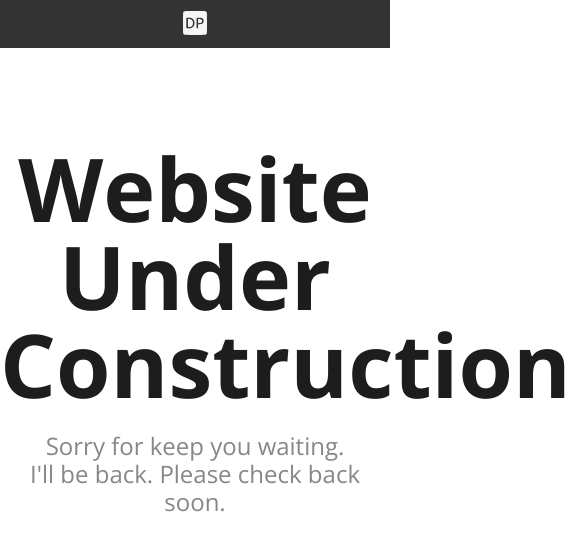
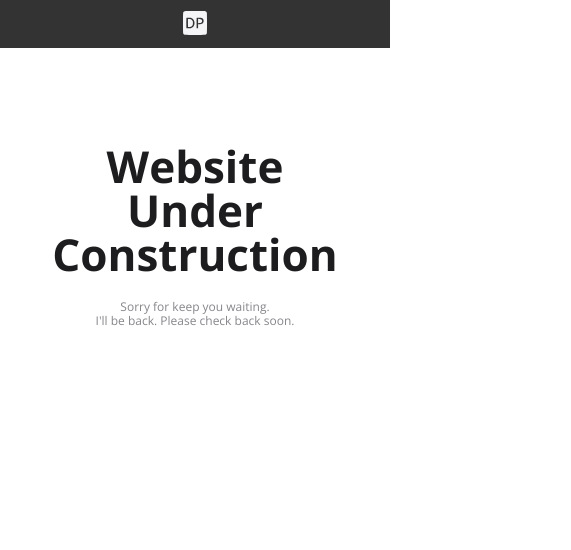
Before and after one commit to DynePark9111/homepage, a React (Vite) app: page / in a window 390 px wide. Shown: the top 550 px of the page, 571 px wide, since content can reach past the window. Built offline with nearby package versions, Linux system fonts and the light colour scheme.

Commit message:
responsive

```diff
--- a/src/styles/App.module.scss
+++ b/src/styles/App.module.scss
@@ -2,5 +2,6 @@
 
 .App {
   width: 100vw;
+  min-width: 320px;
   background-color: $bg_1;
 }
--- a/src/styles/Hero.module.scss
+++ b/src/styles/Hero.module.scss
@@ -5,9 +5,10 @@
   margin: auto;
   padding: 6rem 0 6.25rem;
   text-align: center;
+  font-size: 1rem;
   h1 {
     color: $tx_1;
-    font-size: 5.5rem;
+    font-size: 5.5em;
     font-weight: bold;
     margin-bottom: 1rem;
 
@@ -23,7 +24,7 @@
   p {
     margin-top: 1.5rem;
     color: #86868b;
-    font-size: 1.5rem;
+    font-size: 1.5em;
     line-height: 1.16;
     opacity: 0;
     animation: fadein 1s forwards 2s;
@@ -40,3 +41,14 @@
     opacity: 1;
   }
 }
+
+@media (max-width: $screen_1) {
+  .Hero {
+    font-size: 0.75rem;
+  }
+}
+@media (max-width: $screen_2) {
+  .Hero {
+    font-size: 0.5rem;
+  }
+}
--- a/src/styles/_global.scss
+++ b/src/styles/_global.scss
@@ -1,5 +1,7 @@
 // size
 $max-width: 980px;
+$screen_1: 1068px;
+$screen_2: 734px;
 
 $CTA: #0066cc;
 
```
